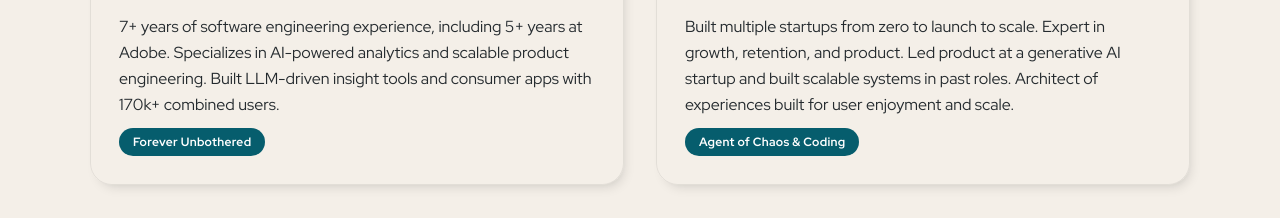
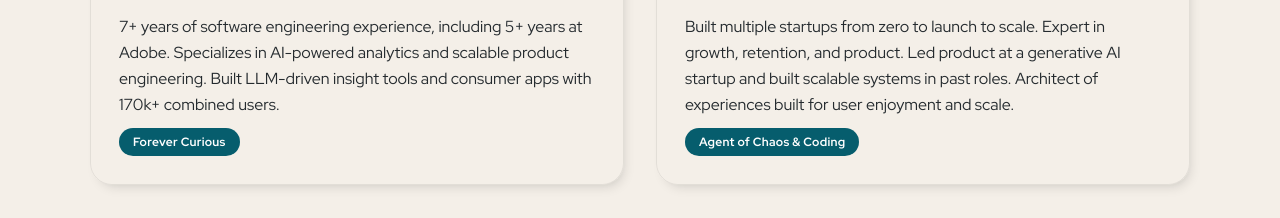
Before and after one commit to voro-club/voro-website, a Next.js app: page /about in a window 1280 px wide. Shown: the part 4300-4518 px from the top of the page. Built offline with nearby package versions, Linux system fonts and the light colour scheme.

Commit message:
change nates tag

```diff
--- a/src/components/sections/about/AboutTeam.tsx
+++ b/src/components/sections/about/AboutTeam.tsx
@@ -27,7 +27,7 @@ const team = [
     name: "Nate Dereb",
     role: "Founding Technical Partner",
     bio: "7+ years of software engineering experience, including 5+ years at Adobe. Specializes in AI-powered analytics and scalable product engineering. Built LLM-driven insight tools and consumer apps with 170k+ combined users.",
-    tag: "Forever Unbothered",
+    tag: "Forever Curious",
     emoji: "👨🏿",
     image: "/images/nate.jpg",
     imagePosition: "object-[center_30%]",
```
